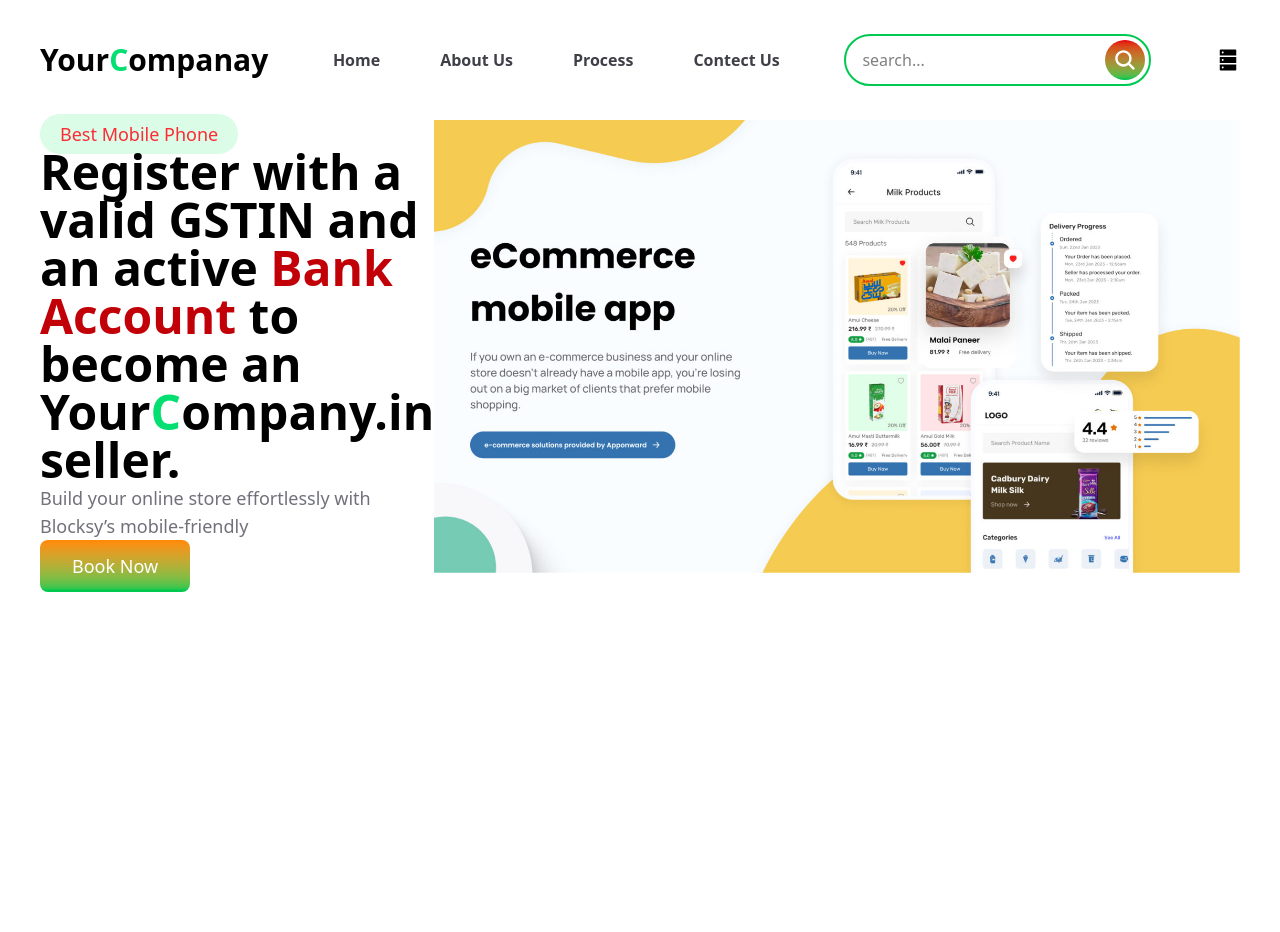
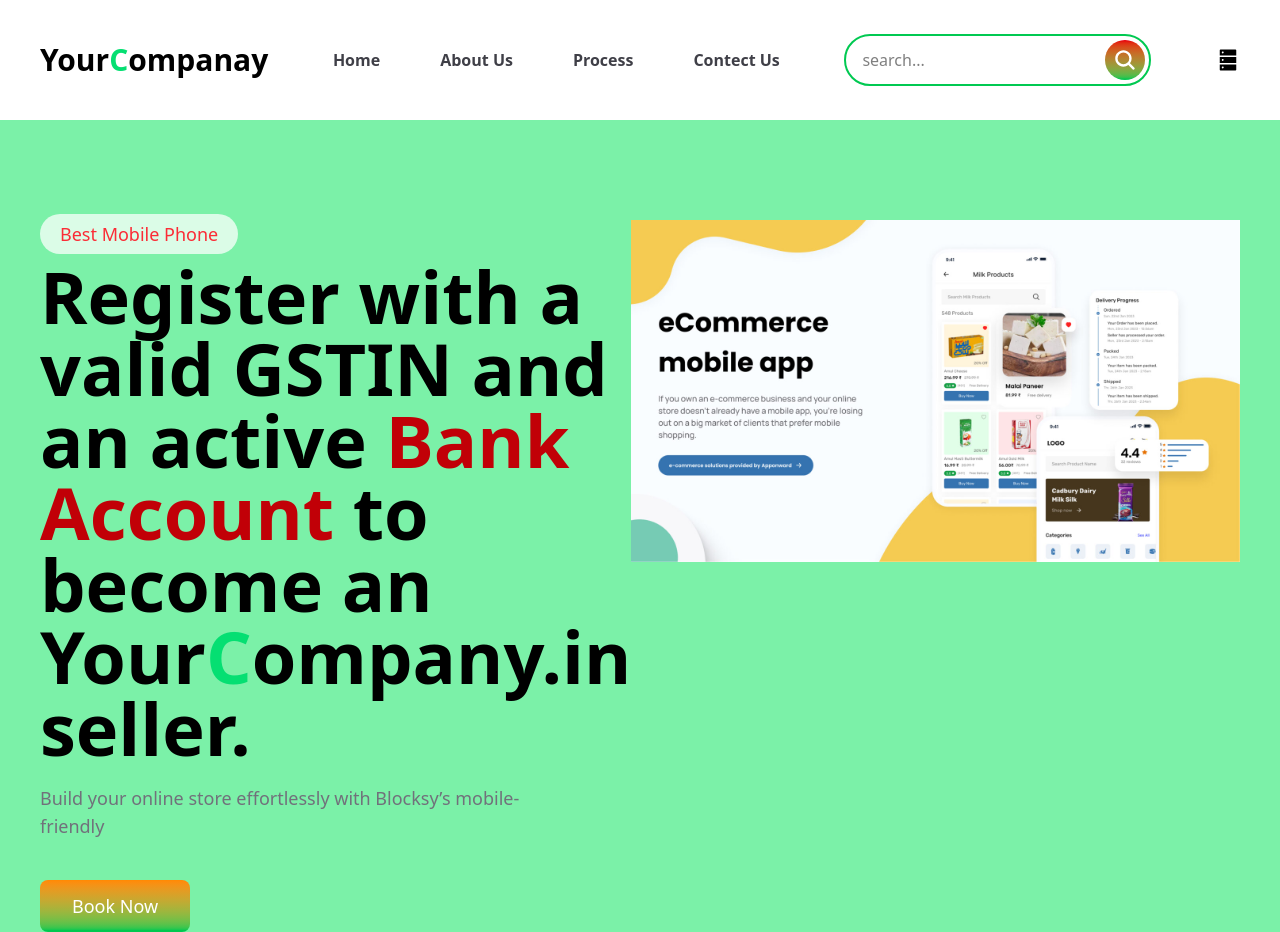
Before and after one commit to PrakashSingh65/Ecommerce-website, a React app: page / in a window 1280 px wide. Before the commit the page ends 800 px from the top, so only its background shows below. Built offline with nearby package versions, Linux system fonts and the light colour scheme; the HTML template or start-up script is replaced by a standard one.

Commit message:
Enhance Navbar and Hero components with improved styling and layout adjustments

```diff
--- a/src/components/Navbar/navbar.jsx
+++ b/src/components/Navbar/navbar.jsx
@@ -13,7 +13,7 @@
 const Navbar = () => {
   return (
     <div>
-        <Header className="bg-white">
+        <Header className='bg-white fixed top-0 right-0 left-0'>
             <nav className='max-w-[1400px] mx-auto px-10 h-[15vh] flex justify-between items-center'>
                 <a href="#" className='text-3xl font-bold'>
                     Your<span className='text-green-400 uppercase'>C</span>ompanay
--- a/src/components/hero/hero.jsx
+++ b/src/components/hero/hero.jsx
@@ -5,13 +5,13 @@
 const Hero = () => {
   return (
     <section>
-        <div className='max-w-\[1400px\] mx-auto px-10 flex item-center'>
+        <div className='bg-green-300 min-h-screen max-w-\[1400px\] mx-auto px-10 flex item-center pt-25'>
             <div className='flex-1'>
               <span className='bg-green-100 text-red-500 text-lg px-5 py-2 rounded-full'>Best Mobile Phone</span>
-              <h1 className='text-5xl font-bold'>
+              <h1 className='text-7xl font-bold mt-3'>
                 Register with a valid GSTIN and an active <span className='text-red-700'>Bank</span> <span className='text-red-700'>Account</span> to become an Your<span className='text-green-400 uppercase'>C</span>ompany.in seller.
               </h1>
-              <p className='text-zinc-500 text-lg'>
+              <p className='text-zinc-500 text-lg max-w-[530px] mt-5 mb-10'>
                 Build your online store effortlessly with Blocksy’s mobile-friendly
               </p>
               <Button content="Book Now"/>
```
